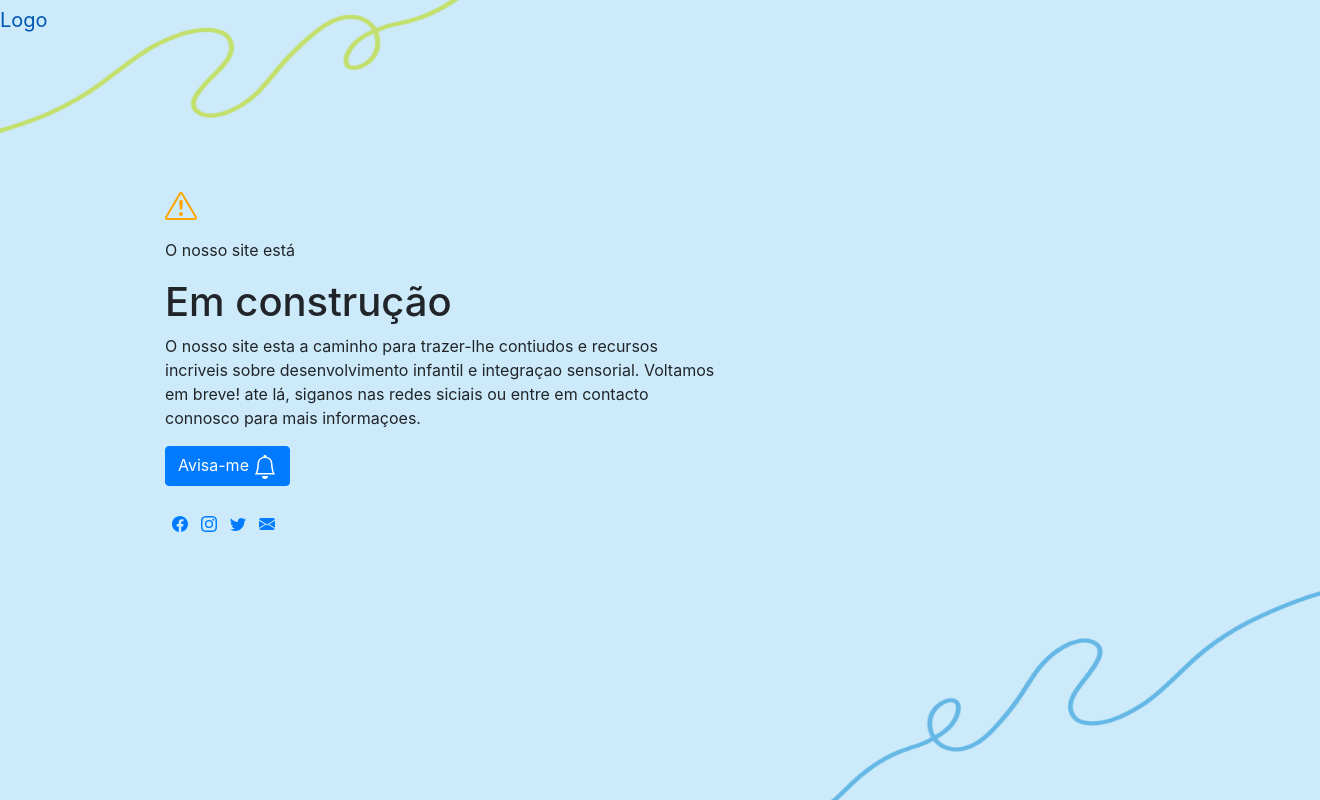
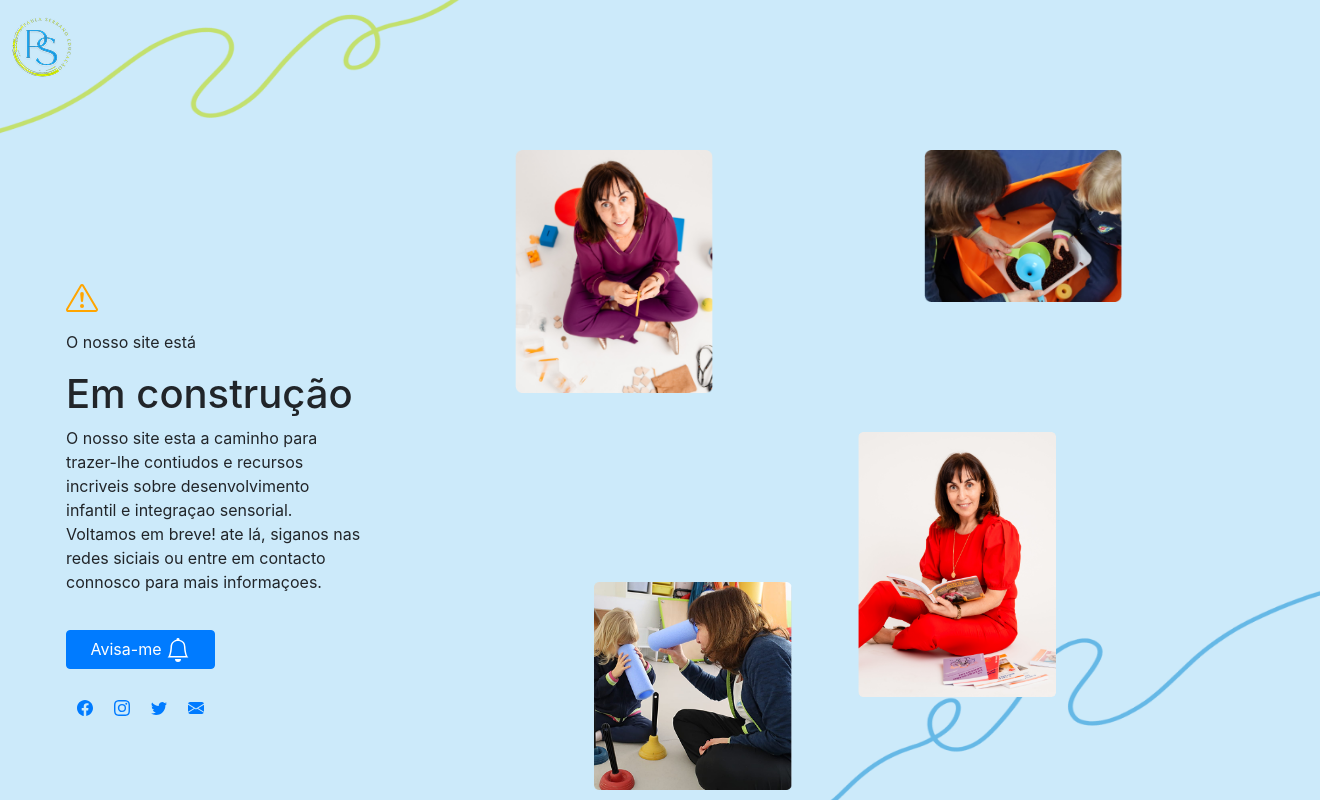
Before and after one commit to borisIsac/WDP, a Django app: page /site_under_construction/ in a window 1320 px wide. Run offline with Django 5.2, Linux system fonts and the light colour scheme; parts of the project's set-up code (start-up, migrations or seed data) failed here and were passed over; some libraries are stand-ins or nearby versions.

Commit message:
[FINISH] site under construction

```diff
--- a/psycology/main/static/main/page_under_construction.css
+++ b/psycology/main/static/main/page_under_construction.css
@@ -1,23 +1,80 @@
+
+
 .full_scn{
     width: 100%;
     height: 100vh;
     position: relative;
 }
-.text_content{
-    width: 50%;
 
+.btn{
+    margin-top: 20px;
 }
 
-.container{
-    margin-top: 150px;
-    margin-left: 150px;
+
+.mt-5 button{
+    width: 50%;
+}
+
+.false_nb img{
+    margin-top: 15%;
+    margin-left:15%;
+}
+.content{
+    width: 49%;
+}
+
+.text_content{
+    width: 25%;
+}
+
+.image_content{
+    width: 70%;
+}
+
+.my_container{
+    margin: 150px auto;
+    width: 90% !important;
+    display: flex;
+    justify-content: space-between;
 }
 
 .media_social{
     margin-top: 25px;
     display: flex;
     justify-content: space-around;
-    width: 21%;
+    width: 50%;
+}
+/*
+.image__ft{
+    width: 50%;
+}*/
+
+.image__1{
+    width: 15%;
+    position: absolute;
+    margin-top:-10%;
+    margin-left:7%;
+}
+
+.image__2{
+    width: 15%;
+    position: absolute;
+    margin-top:-10%;
+    right: 15%;
+}
+
+.image__3{
+    width: 15%;
+    position: absolute;
+    margin-top:300px;
+    right: 40%;
+}
+
+.image__4{
+    width: 15%;
+    position: absolute;
+    margin-top:150px;
+    right: 20%;
 }
 
 .picture_part {
@@ -49,7 +106,7 @@
     background-color: rgb(189, 212, 223);
 }
 
-.boris{
+.submit_button{
     margin: 0 auto;
     width: 100%;
 }
--- a/psycology/main/templates/page_under_construction.html
+++ b/psycology/main/templates/page_under_construction.html
@@ -14,12 +14,12 @@
         <div class="content_part">
             <!-- Navbar -->
             <div class="false_nb">
-                <a class="navbar-brand" href="#">Logo</a>
+                <a class="navbar-brand" href="#"><img alt="logo" src="/static/images/logo.png"></a>
             </div>
 
             <!-- Content -->
-            <div class="container">
-                <div class="mt-5 text_content">
+            <div class="my_container">
+                <div class="mt-5 content text_content">
                     <p style="color:orange;">
                         <svg xmlns="http://www.w3.org/2000/svg" width="32" height="32" fill="currentColor" class="bi bi-exclamation-triangle" viewBox="0 0 16 16">
                             <path d="M7.938 2.016A.13.13 0 0 1 8.002 2a.13.13 0 0 1 .063.016.15.15 0 0 1 .054.057l6.857 11.667c.036.06.035.124.002.183a.2.2 0 0 1-.054.06.1.1 0 0 1-.066.017H1.146a.1.1 0 0 1-.066-.017.2.2 0 0 1-.054-.06.18.18 0 0 1 .002-.183L7.884 2.073a.15.15 0 0 1 .054-.057m1.044-.45a1.13 1.13 0 0 0-1.96 0L.165 13.233c-.457.778.091 1.767.98 1.767h13.713c.889 0 1.438-.99.98-1.767z"/>
@@ -65,6 +65,14 @@
                         </div>
                     </div>
                 </div>
+
+                <div class="mt-5 content image_content">
+                   <img class="image__ft image__1" src="/static/images/ps1.png" alt="">
+                   <img class="image__ft image__2" src="/static/images/ps2.png" alt="">
+                   <img class="image__ft image__3" src="/static/images/ps3.png" alt="">
+                   <img class="image__ft image__4" src="/static/images/ps4.png" alt="">
+                </div>
+
             </div>
 
             <!-- Modal -->
@@ -99,7 +107,7 @@
                                     <label for="msg" class="form-label mt-4">Message:</label>
                                     <textarea class="form-control" id="msg" rows="5"></textarea>
                                 </div>
-                                <button type="submit" class="btn btn-primary boris">Send Message</button>
+                                <button type="submit" class="btn btn-primary submit_button">Send Message</button>
                             </form>
                         </div>
                     </div>
@@ -107,7 +115,7 @@
             </div>
         </div>
         <div class="picture_part">
-            <img alt="blaaaa" src='/static/images/bg1.png'>
+            <img alt="bg_main" src='/static/images/bg1.png'>
         </div>
     </div>
 
```
Also changed, not shown: psycology/main/static/images/logo.png (added), psycology/main/static/images/ps1.png (added), psycology/main/static/images/ps2.png (added), psycology/main/static/images/ps3.png (added), psycology/main/static/images/ps4.png (added).
